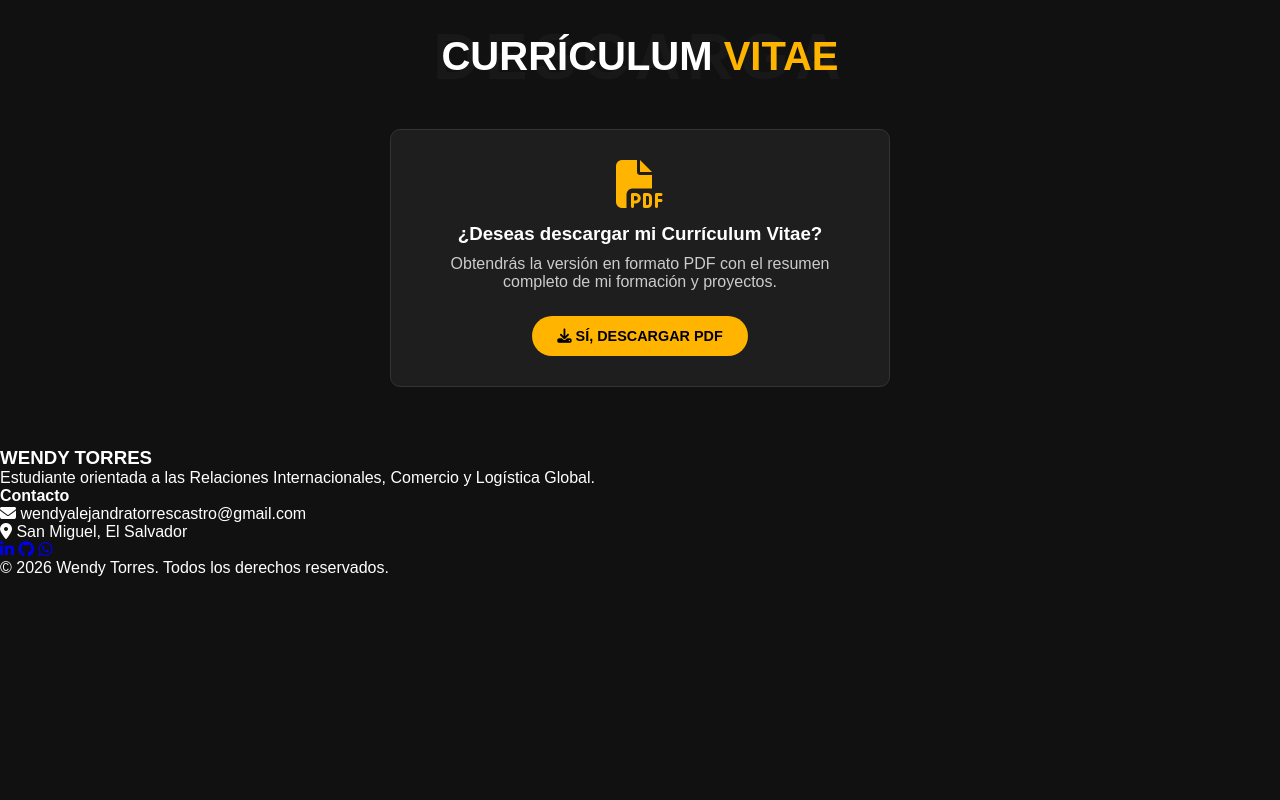
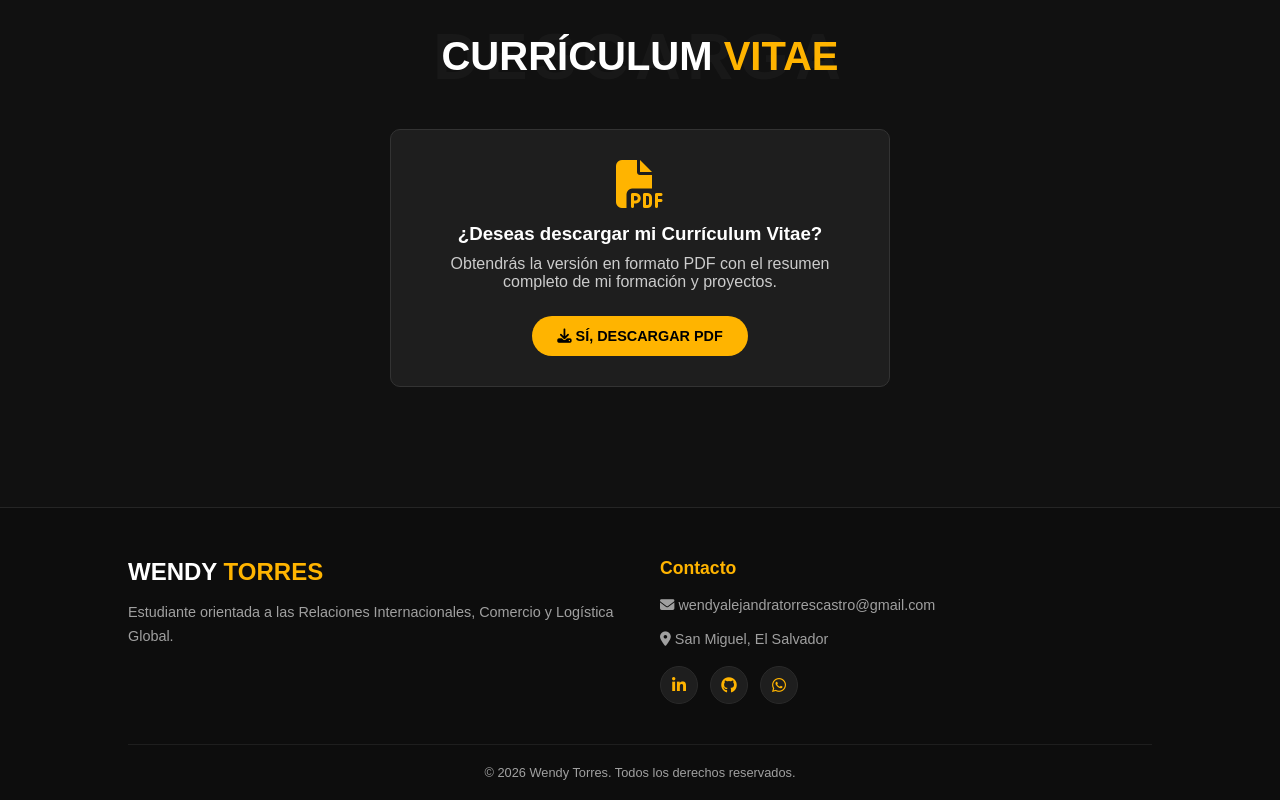
Before and after one commit to Wen-503/Wendy-Torres-Marca-Personal, a plain HTML site: page index.html in a window 1280 px wide. Shown: the part 5594-6394 px from the top of the page. Before the commit the page ends 6171 px from the top, so only its background shows below. Drawn offline with Linux system fonts and the light colour scheme.

Commit message:
Restore and update styles in style.css
Restored and updated styles for various components including layout, buttons, and footer.

```diff
--- a/style.css
+++ b/style.css
@@ -527,3 +527,77 @@ body {
 
 
 /* --- FOOTER STYLES --- */
+
+
+
+.footer-site {
+  background-color: #0d0d0d;
+  border-top: 1px solid #252525;
+  padding: 50px 10% 20px 10%;
+  margin-top: 60px;
+}
+
+.footer-contenido {
+  display: grid;
+  grid-template-columns: repeat(auto-fit, minmax(250px, 1fr));
+  gap: 40px;
+  max-width: 1100px;
+  margin: 0 auto 40px auto;
+}
+
+.footer-col h3.footer-logo {
+  font-size: 1.5rem;
+  color: #ffffff;
+  margin-bottom: 15px;
+}
+
+.footer-col h3.footer-logo span {
+  color: var(--primary-accent);
+}
+
+.footer-col h4 {
+  color: var(--primary-accent);
+  font-size: 1.1rem;
+  margin-bottom: 15px;
+}
+
+.footer-col p {
+  color: var(--text-muted);
+  font-size: 0.9rem;
+  line-height: 1.6;
+  margin-bottom: 10px;
+}
+
+.footer-redes {
+  display: flex;
+  gap: 12px;
+  margin-top: 15px;
+}
+
+.footer-redes a {
+  display: inline-flex;
+  align-items: center;
+  justify-content: center;
+  width: 38px;
+  height: 38px;
+  background-color: var(--bg-card);
+  color: var(--primary-accent);
+  border: 1px solid #2a2a2a;
+  border-radius: 50%;
+  text-decoration: none;
+  transition: all 0.3s ease;
+}
+
+.footer-redes a:hover {
+  background-color: var(--primary-accent);
+  color: #000000;
+  transform: translateY(-3px);
+}
+
+.footer-bottom {
+  text-align: center;
+  border-top: 1px solid #1e1e1e;
+  padding-top: 20px;
+  color: var(--text-muted);
+  font-size: 0.8rem;
+}
```
